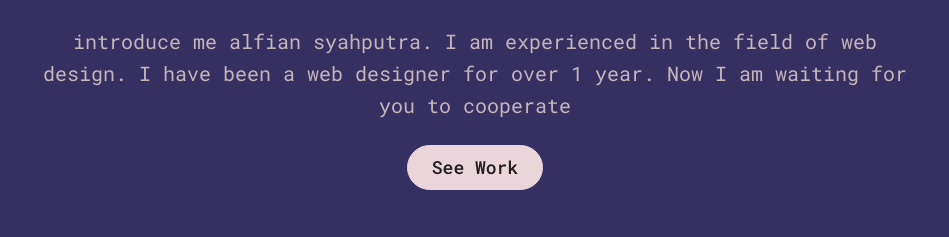
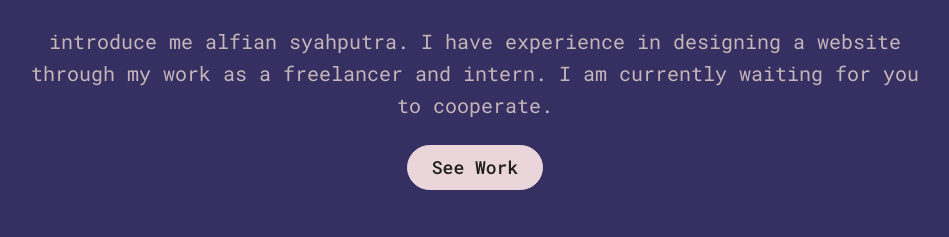
Before and after one commit to fiansyah31/alfianspace, a plain HTML site: page index.html in a window 1280 px wide. Shown: the part 563-800 px from the top of the page, without its empty margins (165-1114 px from the left). Drawn offline with nearby package versions, Linux system fonts and the light colour scheme.

Commit message:
first commit

```diff
--- a/index.html
+++ b/index.html
@@ -4,8 +4,8 @@
 <head>
     <meta name="google-site-verification" content="LK1u5uhVKZ3l60XRraX4boUfte3C336KB5TK44jij60" />
     <meta charset="utf-8">
-    <meta name="description" content="I am experienced in the field of web design. I have been a web designer for over 1 year. Now I am waiting for you to cooperate ">
-    <meta name="keywords" content="Web design, Web designer, UI & UX, Desain Website, HTML, CSS, JavaScript, bootstrap">
+    <meta name="description" content="introduce me alfian syahputra. I have experience in designing a website through my work as a freelancer and intern. I am currently waiting for you to cooperate.">
+    <meta name="keywords" content="Web design, Web designer, UI & UX, Desain Website, HTML, CSS, JavaScript, bootstrap, freelancer, pekerja lepas, fiverr, upwork">
     <meta name="author" content="John Doe">
     <meta name="viewport" content="width=device-width, initial-scale=1">
     <meta http-equiv="X-UA-Compatible" content="IE=edge,chrome=1">
@@ -31,7 +31,7 @@
                                 Hello, I Am Web Designer
                             </h2>
                             <p class="text-description-hero" data-aos="fade-up">
-                                introduce me alfian syahputra. I am experienced in the field of web design. I have been a web designer for over 1 year. Now I am waiting for you to cooperate
+                                introduce me alfian syahputra. I have experience in designing a website through my work as a freelancer and intern. I am currently waiting for you to cooperate.
                             </p>
                             <button class="mt-2 btn btn-primary px-4 py-2" onclick="Myportfolio()" data-aos="fade-up">See Work</button>
                         </div>
```
Also changed, not shown: googlebb61c26a78a86894.html (deleted, +0 -1 lines), 1 other file.
